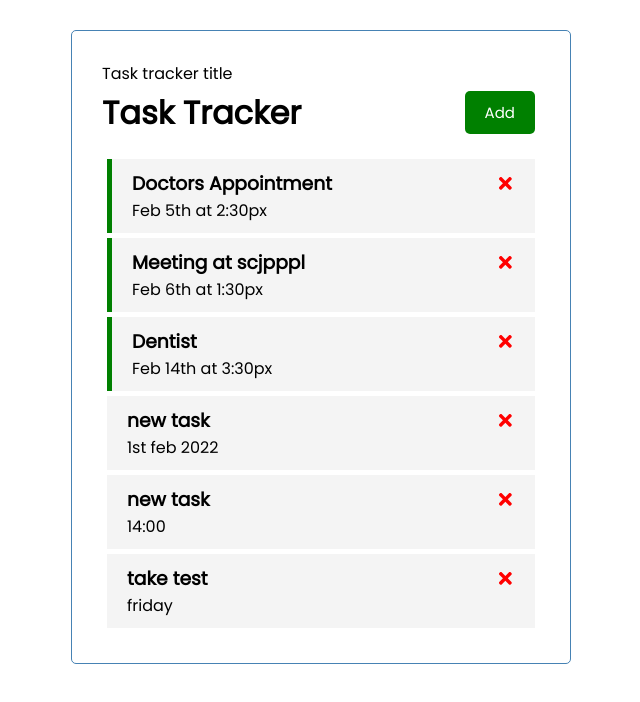
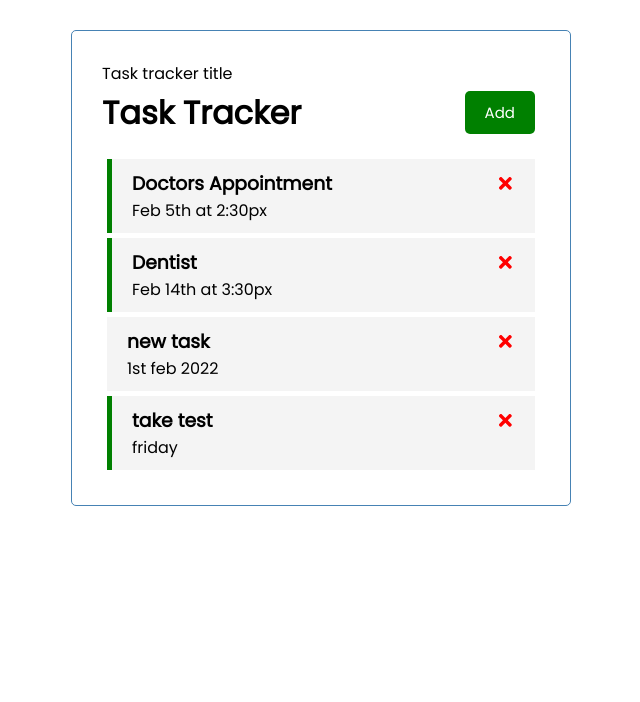
Before and after one commit to zincycogy/task-tracker, a React (Create React App) app: page / in a window 1280 px wide. Shown: the top 702 px of the page, without its empty margins (319-959 px from the left). Built offline with nearby package versions, Linux system fonts and the light colour scheme; data requests are answered from the project's data file.

Commit message:
updating toggle reminder to update server

```diff
--- a/db.json
+++ b/db.json
@@ -4,12 +4,6 @@
       "id": 1,
       "text": "Doctors Appointment",
       "day": "Feb 5th at 2:30px",
-      "reminder": true
-    },
-    {
-      "id": 2,
-      "text": "Meeting at scjpppl",
-      "day": "Feb 6th at 1:30px",
       "reminder": true
     },
     {
@@ -25,15 +19,9 @@
       "id": 5
     },
     {
-      "text": "new task",
-      "day": "14:00",
-      "reminder": false,
-      "id": 6
-    },
-    {
       "text": "take test",
       "day": "friday",
-      "reminder": false,
+      "reminder": true,
       "id": 7
     }
   ]
--- a/src/App.js
+++ b/src/App.js
@@ -17,6 +17,14 @@
 
 	const fetchTasks = async () => {
 		const res = await fetch("http://localhost:5000/tasks");
+		const data = await res.json();
+		//console.log(data);
+		return data;
+	};
+
+	//fetch task
+	const fetchTask = async (id) => {
+		const res = await fetch(`http://localhost:5000/tasks/${id}`);
 		const data = await res.json();
 		//console.log(data);
 		return data;
@@ -47,11 +55,24 @@
 		setTasks(tasks.filter((task) => task.id !== id));
 	};
 
-	const toggleReminder = (id) => {
+	const toggleReminder = async (id) => {
+		const taskToToggle = await fetchTask(id);
+		const updTask = { ...taskToToggle, reminder: !taskToToggle.reminder };
+
+		const res = await fetch(`http://localhost:5000/tasks/${id}`, {
+			method: "PUT",
+			headers: {
+				"Content-type": "application/json",
+			},
+			body: JSON.stringify(updTask),
+		});
+
+		const data = await res.json();
+
 		//console.log(id);
 		setTasks(
 			tasks.map((task) =>
-				task.id === id ? { ...task, reminder: !task.reminder } : task
+				task.id === id ? { ...task, reminder: data.reminder } : task
 			)
 		);
 	};
```
Also changed, not shown: 1 other file (tests, documents, lock files or other folders).
